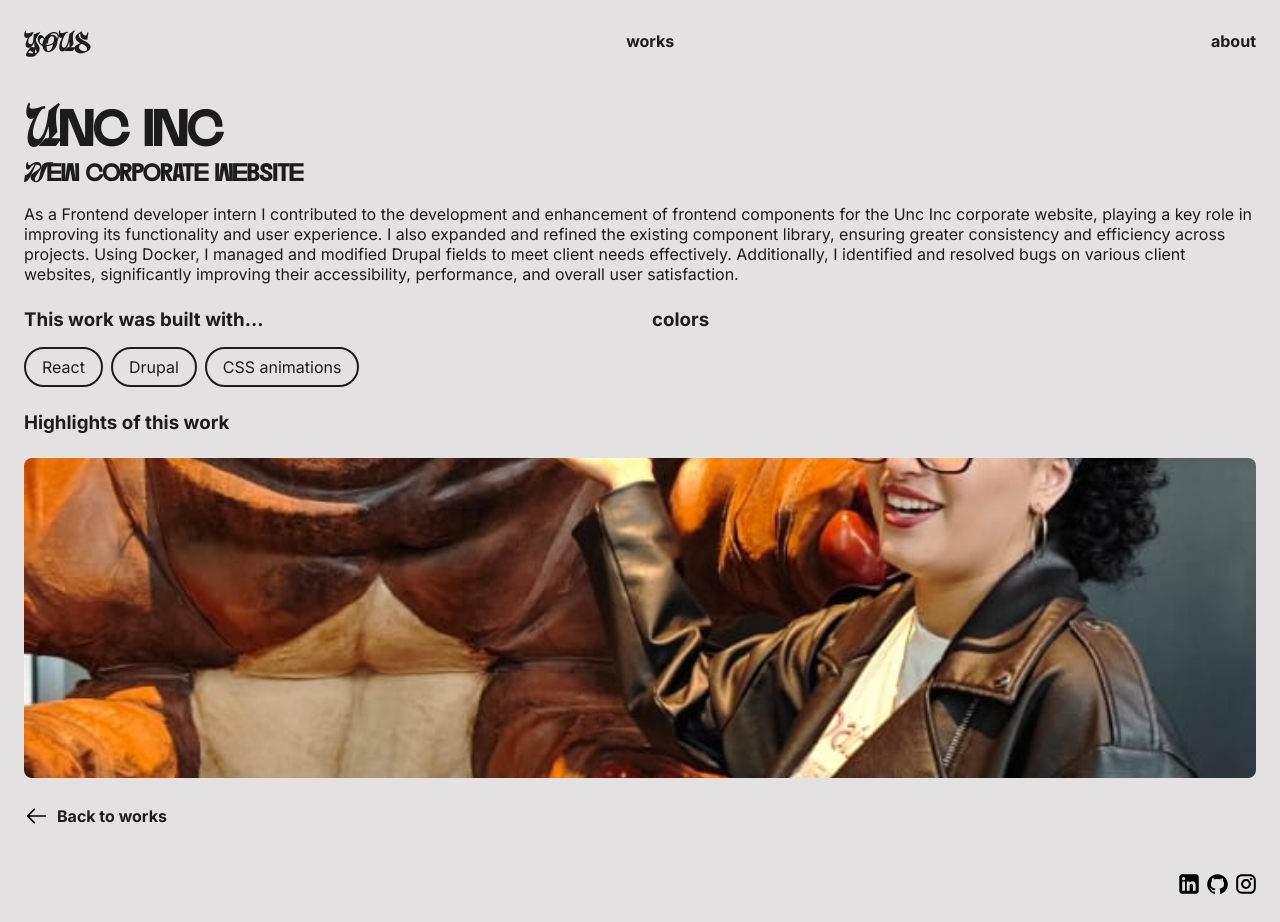
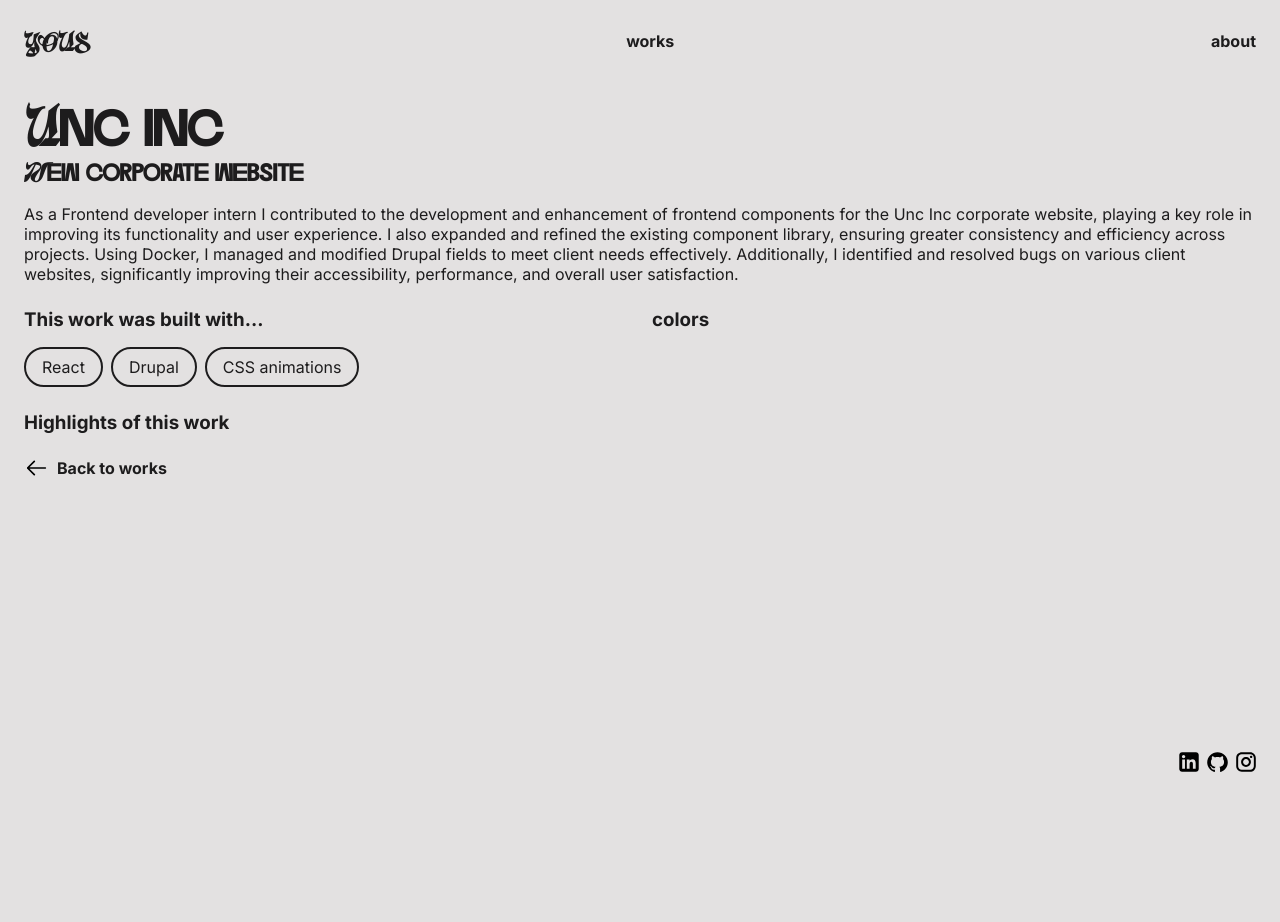
Before and after one commit to YoussraElmortai/portfolio24, a Next.js app: page /works/uncinc in a window 1280 px wide. After the commit the page ends 800 px from the top, so only its background shows below. Built offline with nearby package versions, Linux system fonts and the light colour scheme.

Commit message:
stacked div removed

```diff
--- a/src/app/works/style.css
+++ b/src/app/works/style.css
@@ -96,7 +96,6 @@
         "info info "
         "colors colors"
         "highlights highlights"
-        "stacked stacked"
         "links links";
 
     @media screen and (min-width: 768px) {
@@ -104,7 +103,6 @@
             "description description"
             "info colors"
             "highlights highlights "
-            "stacked stacked"
             "links links";
     }
 
@@ -147,17 +145,6 @@
     grid-area: colors;
 }
 
-.stacked {
-    grid-area: stacked;
-}
-
-.work_image {
-    object-fit: cover;
-    height: 40vh;
-    width: 100%;
-    border-radius: 0.5rem;
-}
-
 .work_links {
     grid-area: links;
 }
--- a/src/app/works/uncinc/page.jsx
+++ b/src/app/works/uncinc/page.jsx
@@ -40,9 +40,6 @@
             <h3>Highlights of this work</h3>
           </div>
 
-          <div className='stacked'>
-            <img className='work_image' src='/bear.jpg'></img>
-          </div>
           <div className='work_links'>
             <a className='links' href='/works'>
               <img src='/arrow.svg' /> Back to works
```
